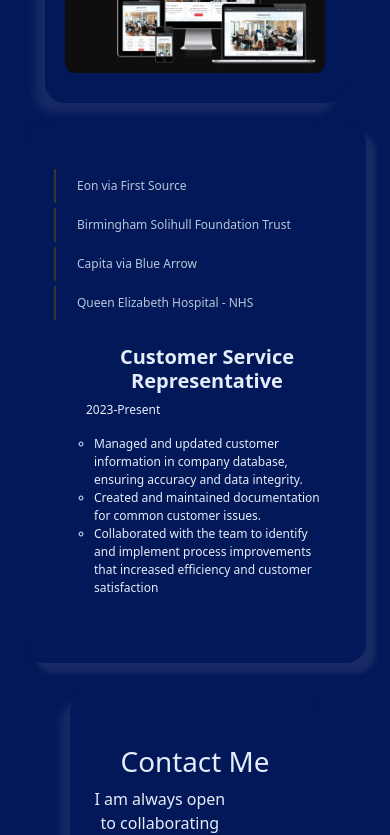
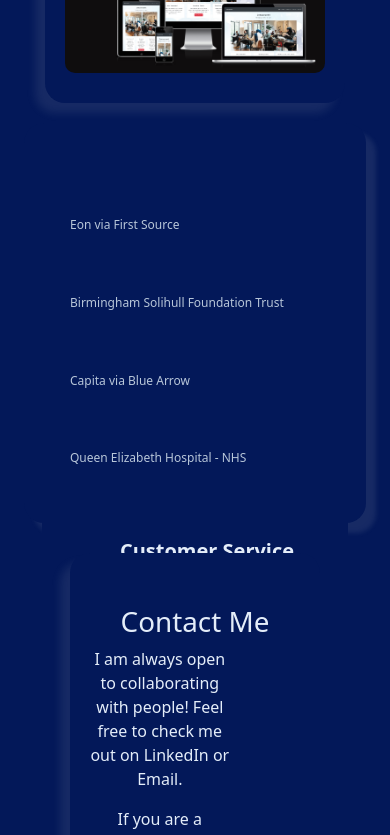
Before and after one commit to DanilleH22/portfolio, a React (Create React App) app: page / in a window 390 px wide. Shown: the part 3140-3975 px from the top of the page. Built offline with nearby package versions, Linux system fonts and the light colour scheme.

Commit message:
Update styling for expeience box height and layering

```diff
--- a/src/styles/Experience.module.css
+++ b/src/styles/Experience.module.css
@@ -1,7 +1,7 @@
-/* Job Name Styling */
+Job Name Styling
 .JobName {
   border-left: 2px solid rgb(57, 52, 52);
-  margin-bottom: 10px;
+  margin-bottom: 5px 0;
   padding-left: 10px;
   transition: background-color 0.3s ease;
   font-size: 16px;
@@ -25,56 +25,77 @@
 .Job {
   display: flex;
   flex-direction: column;
-
   width: 100%;
-}
-
-.OuterJob {
-  display: flex;
-  justify-content: start !important;
-  flex-direction: column;
-  align-items: end;
+  height: 350px;
+  justify-content: space-evenly;
 
 }
 
-/* Responsive Adjustments */
-@media (min-width: 768px) {
-  .Job {
-    flex-direction: row;
-    width: 65%;
-    /* justify-content: left !important; */
-  }
-
-  .OuterJob {
-    width: 40%;
-    flex-direction: column;
-  }
-
+.TabContent {
+  margin-top: 10px;
+  text-align: left;
+  color: #B8C6D9;
 }
 
+/* Left Column - Job List */
+.OuterJob {
+  width: 40%;
+  display: flex;
+  flex-direction: column;
+  justify-content: flex-start;
+  gap: 10px;
+  height: 350px;
+}
+
+/* Right Column - Job Description */
 .Description {
+  width: 60%;
   padding: 20px;
   font-size: 16px;
-  width: 60%;
+  display: flex;
+  flex-direction: column;
+  justify-content: flex-start;
+}
+
+
+
+
+/* Parent Row Styling */
+.JobBox {
+  display: flex;
+  flex-direction: row;
+  justify-content: space-between;
+  align-items: flex-start;
+  padding: 30px;
+  border-radius: 20px;
+  box-shadow: 10px 10px 5px rgba(209, 205, 205, 0.1);
+  gap: 20px;
+  height: 400px;
 }
 
 /* For smaller screens */
 @media (max-width: 768px) {
   .JobName {
-    padding-left: 5px;
+    padding-left: 2px 0;
     margin-bottom: 5px;
     font-size: 12px;
   }
 
-  .Description {
+  /* .Description {
     font-size: 12px;
+    width: 100%;
+  } */
+
+  .JobBox {
+    flex-direction: column;
+  }
+
+  .OuterJob, .Description {
     width: 100%;
   }
 }
 
-.JobBox {
-  padding: 30px;
-  position: relative;
-  border-radius: 20px;
-  box-shadow: 10px 10px 5px rgba(209, 205, 205, 0.1);
+/* Responsive Adjustments */
+@media (max-width: 768px) {
+
 }
```
